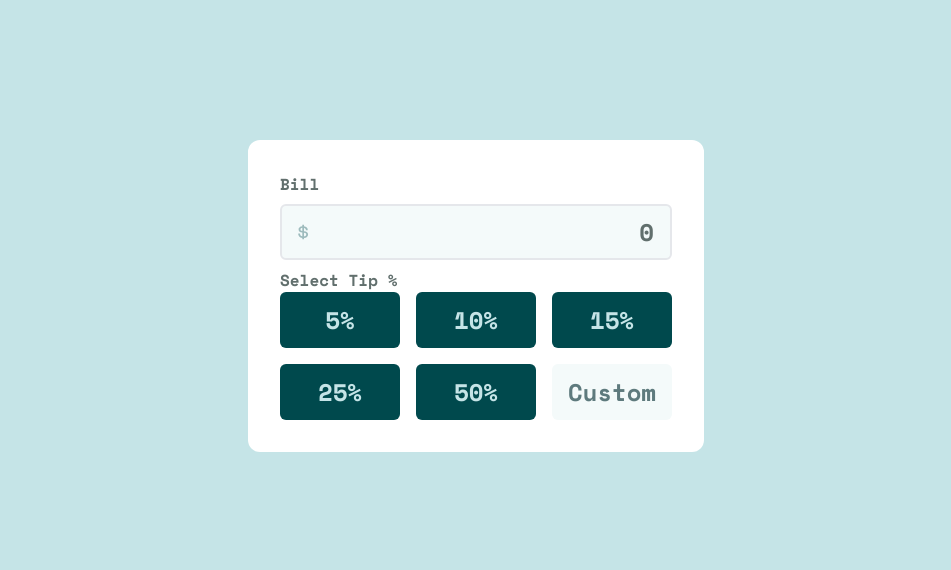
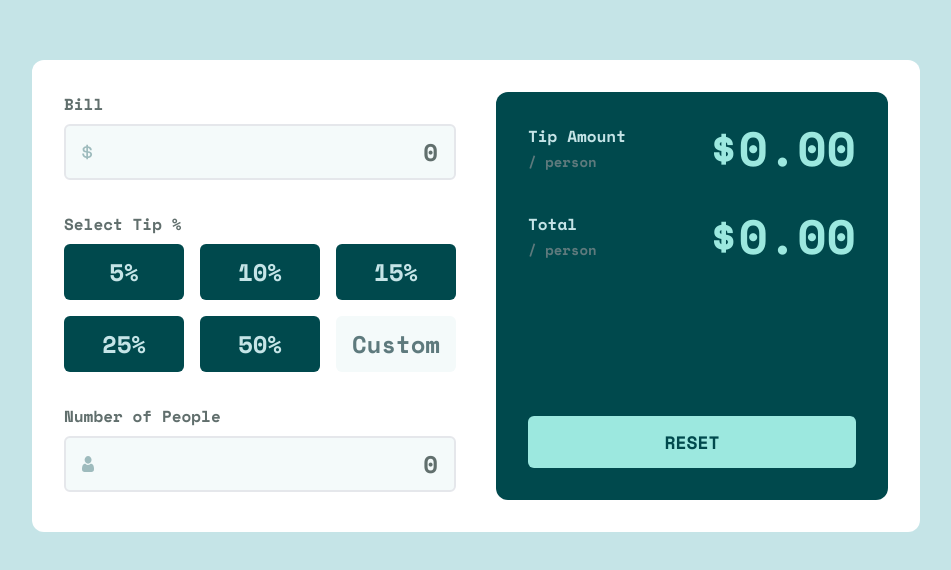
Before and after one commit to MardonZarifjonov/tip-calculator-app, a React (Vite) app: page / in a window 1280 px wide. Shown: the part 104-674 px from the top of the page, without its empty margins (164-1115 px from the left). Built offline with nearby package versions, Linux system fonts and the light colour scheme.

Commit message:
implemented view amount and button components

```diff
--- a/src/App.tsx
+++ b/src/App.tsx
@@ -2,8 +2,12 @@ import Card, { CardCustom, CardTip } from 'components/card';
 import Input from 'components/input';
 import LabelText from 'components/label-text';
 import DollarIcon from 'assets/images/icon-dollar.svg';
+import PersonIcon from 'assets/images/icon-person.svg';
+
 import { useCalculator } from 'hooks';
 import { tips } from 'constants';
+import ViewAmount from 'components/view-amount';
+import Button from 'components/button';
 
 export default function App() {
   const {
@@ -17,16 +21,17 @@ export default function App() {
 
   return (
     <main className='w-screen h-screen grid place-items-center'>
-      <Card>
+      <Card className='bg-white grid grid-cols-2 gap-10'>
+        <div>
           <LabelText>Bill</LabelText>
           <Input
             icon={<img src={DollarIcon} alt='dollar icon' />}
-          wrapperClassName='my-2'
+            wrapperClassName='mt-2 mb-8'
             value={bill}
             onChange={handleBillChange}
           />
-        <LabelText>Select Tip &#37;</LabelText>
-        <div className='grid grid-cols-tips gap-4'>
+          <LabelText className='mb-2'>Select Tip &#37;</LabelText>
+          <div className='grid grid-cols-tips gap-4 mb-8'>
             {tips.map((tip) => (
               <CardTip
                 key={tip}
@@ -44,6 +49,21 @@ export default function App() {
               />
             </CardCustom>
           </div>
+          <LabelText>Number of People</LabelText>
+          <Input
+            icon={<img src={PersonIcon} alt='person icon' />}
+            wrapperClassName='my-2'
+            value={bill}
+            onChange={handleBillChange}
+          />
+        </div>
+        <Card className='bg-dark-cyan-1 flex flex-col justify-between'>
+          <div className='flex flex-col gap-10'>
+            <ViewAmount title='Tip Amount' amount={0} />
+            <ViewAmount title='Total' amount={0} />
+          </div>
+          <Button>Reset</Button>
+        </Card>
       </Card>
     </main>
   );
--- /dev/null
+++ b/src/components/button/button.tsx
@@ -0,0 +1,28 @@
+import classNames from 'classnames';
+
+export type ButtonProps = React.DetailedHTMLProps<
+  React.ButtonHTMLAttributes<HTMLButtonElement>,
+  HTMLButtonElement
+>;
+
+export function Button({ children, disabled, ...props }: ButtonProps) {
+  const buttonClassNames = classNames(
+    'w-full',
+    'rounded-md',
+    'text-dark-cyan-1',
+    'py-3',
+    'uppercase',
+    'text-lg',
+    'transition',
+    'active:opacity-70',
+    'bg-primary-color',
+    'hover:cursor-pointer',
+    { 'opacity-20 pointer-events-none	': disabled }
+  );
+
+  return (
+    <button className={buttonClassNames} disabled={disabled} {...props}>
+      {children}
+    </button>
+  );
+}
--- /dev/null
+++ b/src/components/button/index.ts
@@ -0,0 +1,3 @@
+import { Button } from './button';
+
+export default Button;
--- a/src/components/card/card.tip.tsx
+++ b/src/components/card/card.tip.tsx
@@ -25,9 +25,8 @@ export function CardTip({
     'hover:text-dark-cyan-1',
     'h-element',
     {
-      'bg-primary-color': selected,
+      'bg-primary-color text-dark-cyan-1': selected,
       'text-light-cyan-1': !selected,
-      'text-dark-cyan-1': selected,
     },
     className
   );
--- a/src/components/card/card.tsx
+++ b/src/components/card/card.tsx
@@ -6,7 +6,7 @@ export type CardProps = React.DetailedHTMLProps<
 >;
 
 export function Card({ children, className }: CardProps) {
-  const cardClassName = classNames('bg-white', 'rounded-xl', 'p-8', className);
+  const cardClassName = classNames('rounded-xl', 'p-8', className);
 
   return <div className={cardClassName}>{children}</div>;
 }
--- /dev/null
+++ b/src/components/view-amount/index.ts
@@ -0,0 +1,3 @@
+import { ViewAmount } from './view-amount';
+
+export default ViewAmount;
--- /dev/null
+++ b/src/components/view-amount/view-amount.tsx
@@ -0,0 +1,21 @@
+import { formatDollarCurrency } from 'utils';
+
+export type ViewAmountProps = {
+  title: string;
+  per?: string;
+  amount: number;
+};
+
+export function ViewAmount({ title, per = 'person', amount }: ViewAmountProps) {
+  return (
+    <div className='flex justify-between items-center'>
+      <div className='flex flex-col gap-1'>
+        <p className='text-light-cyan-1 text-base'>{title}</p>
+        <span className='text-sm text-dark-cyan-2'>&#47; {per}</span>
+      </div>
+      <p className='text-5xl text-primary-color'>
+        {formatDollarCurrency(amount)}
+      </p>
+    </div>
+  );
+}
--- /dev/null
+++ b/src/utils/format.ts
@@ -0,0 +1,8 @@
+export function formatDollarCurrency(amount: number) {
+  const formatter = new Intl.NumberFormat('en-US', {
+    style: 'currency',
+    currency: 'USD',
+  });
+
+  return formatter.format(amount);
+}
--- /dev/null
+++ b/src/utils/index.ts
@@ -0,0 +1,3 @@
+import { formatDollarCurrency } from './format';
+
+export { formatDollarCurrency };
```
Lines whose indentation alone changed are shown as unchanged.
